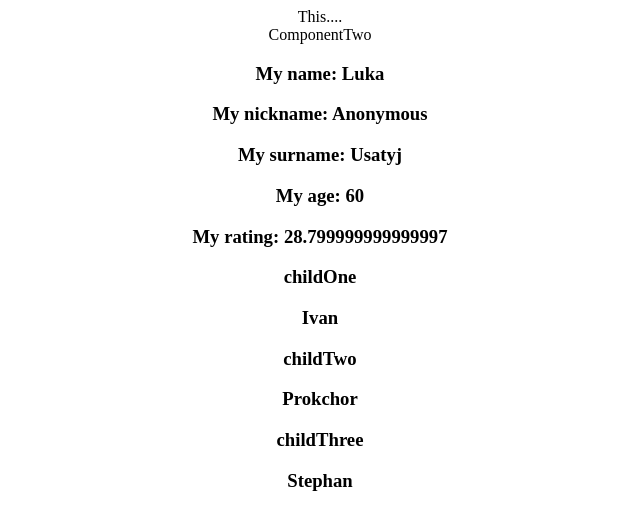
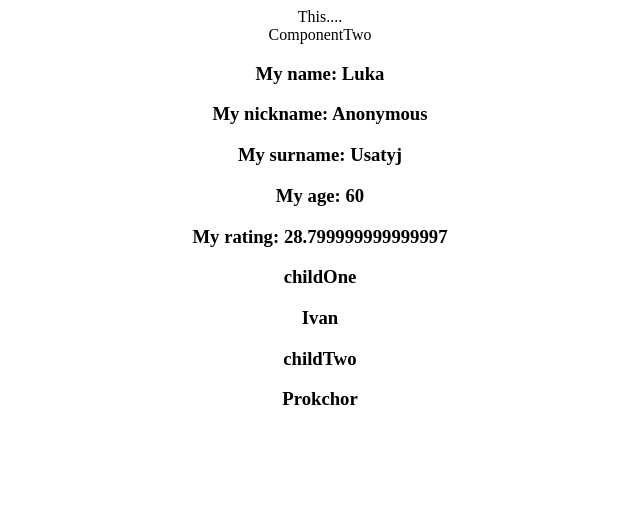
Before and after one commit to enextus/react, a React (Create React App) app in the folder start-react/: page / in a window 1280 px wide. Shown: the top 530 px of the page, without its empty margins (320-960 px from the left). Built offline with nearby package versions, Linux system fonts and the light colour scheme.

Commit message:
children rev

```diff
--- a/start-react/src/App.js
+++ b/start-react/src/App.js
@@ -4,6 +4,17 @@ import ComponentOne from './componentone.jsx'
 import ComponentTwo from './componenttwo.jsx'
 import User from './User'
 
+
+// const userData = {
+//   name: 'Luka',
+//   surname: 'Usatyj',
+//   age: 60,
+//   children: {
+//     childOne: 'Ivan',
+//     childTwo: 'Prokchor',
+//     childThree: 'Stephan',
+//   },
+// };
 
 const userData = {
   name: 'Luka',
@@ -12,7 +23,6 @@ const userData = {
   children: {
     childOne: 'Ivan',
     childTwo: 'Prokchor',
-    childThree: 'Stephan',
   },
 };
 
```
Also changed, not shown: start-react/src/User.jsx (+0 -12 lines).
